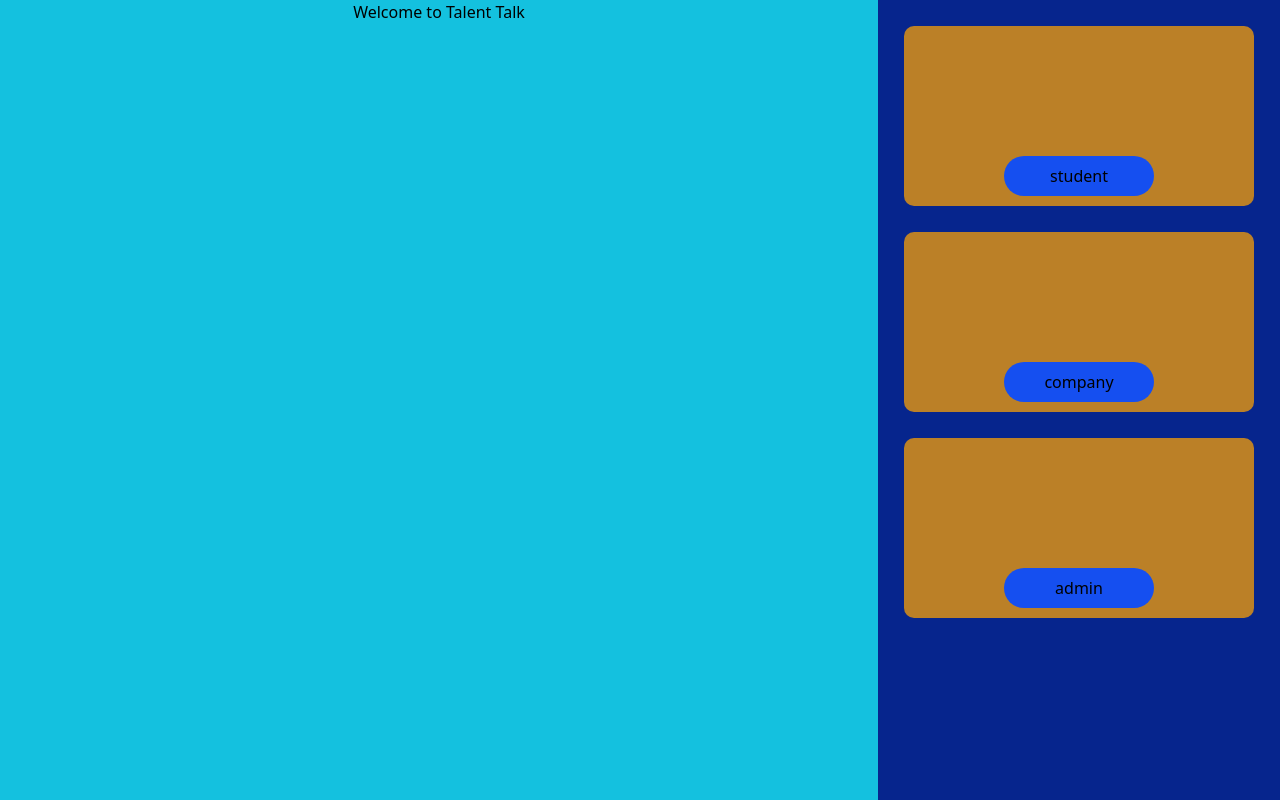
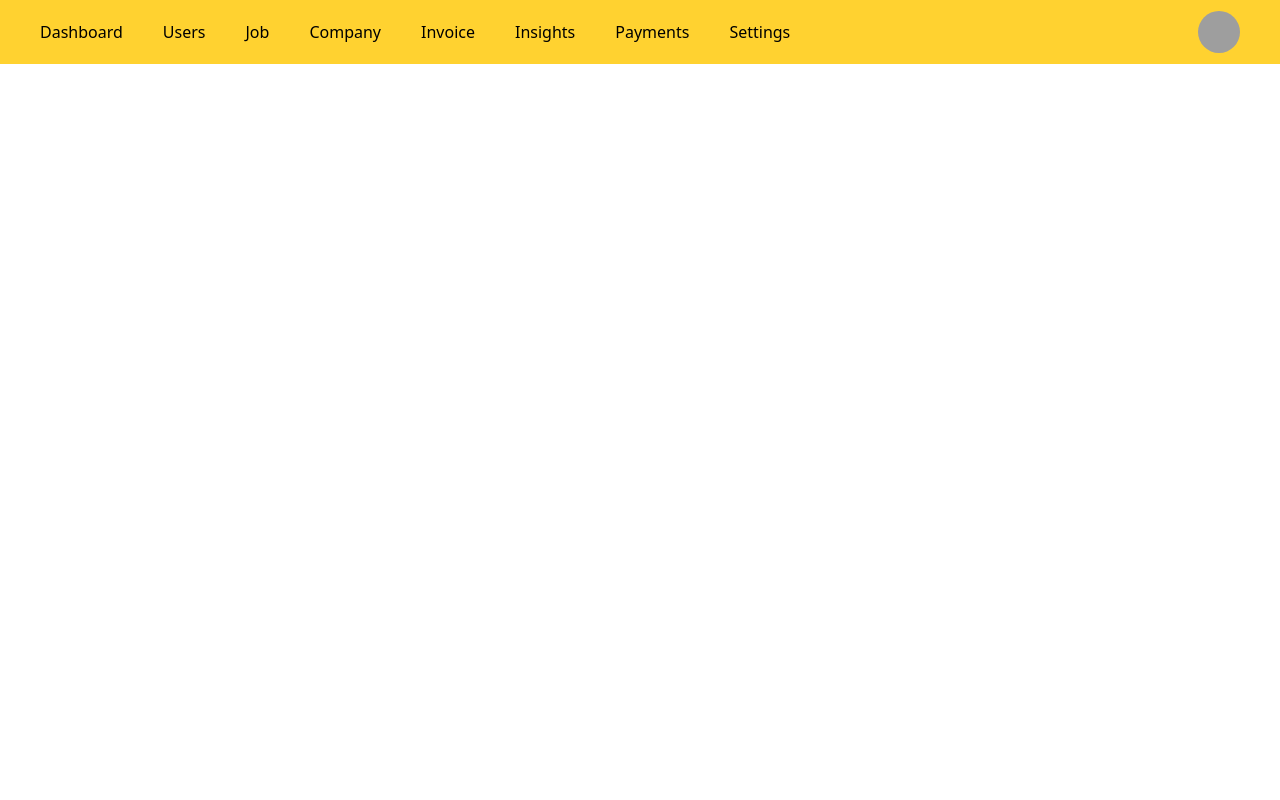
Before and after one commit to vikashkumar97983282-glitch/Talent-Talk-using-React, a React (Vite) app in the folder Talent_talk/: page / in a window 1280 px wide. Built offline with nearby package versions, Linux system fonts and the light colour scheme; grey boxes are pictures that could not be loaded; what ag-charts-community would draw is missing.

Commit message:
this is user page navbar .

```diff
--- a/Talent_talk/src/App.jsx
+++ b/Talent_talk/src/App.jsx
@@ -3,6 +3,7 @@ import Home from './home/home'
 import Login from './login/login'
 import Admin from './admin/admin'
 import { Route, Routes } from 'react-router-dom'
+import User from './user/user'
 
 
 function App() {
@@ -14,11 +15,12 @@ function App() {
         {/* <Home/> */}
         {/* <Login/> */}
         {/* <Admin/> */}
-        <Routes>
+        <User/>
+        {/* <Routes>
           <Route path='/' element={<Home/>}/>
           <Route path='/login' element={<Login/>}/>
           <Route path='/admin' element={<Admin/>}/>
-        </Routes>
+        </Routes> */}
       </div>
     </>
   )
--- /dev/null
+++ b/Talent_talk/src/user/navbar.jsx
@@ -0,0 +1,20 @@
+import React from "react";
+
+
+function Navbar(){
+
+    const button = ["Dashboard","Users","Job","Company","Invoice","Insights","Payments","Settings"]
+
+    return (
+        <div className="bg-amber-300 flex flex-wrap justify-between items-center">
+            <div className="ml-5 ">
+                {button.map((elem,idx)=>{
+                    return <button key={idx} className="m-5">{elem}</button>
+                })}
+            </div>
+            <img src="https://encrypted-tbn0.gstatic.com/images?q=tbn:ANd9GcTiil4tddZ1owesQPlnPuSmHhkwB2dPJ2ksDw&s" className="h-10.5 w-10.5 rounded-4xl mr-10"></img>
+        </div>
+    )
+}
+
+export default Navbar;
--- /dev/null
+++ b/Talent_talk/src/user/user.jsx
@@ -0,0 +1,13 @@
+import React from "react";
+import Navbar from "./navbar";
+
+function User(){
+
+    return (
+        <div className="h-screen w-full ">
+            <Navbar/>
+        </div>
+    )
+}
+
+export default User;
```
